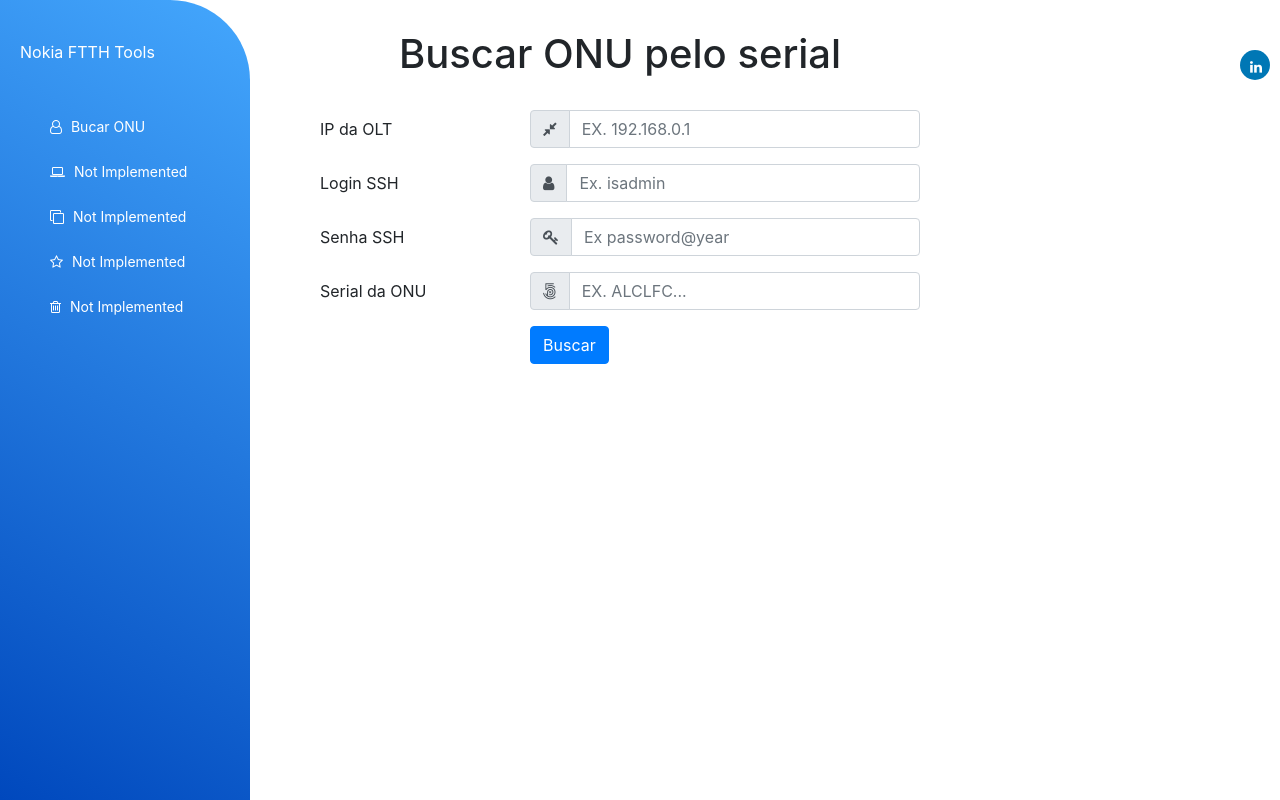
After one commit to felipelirarj/Localizar-ONU-Nokia-na-OLT-Nokia, a Flask app: page /buscar_onu in a window 1280 px wide. The commit adds this page. Run offline with Flask 3, Linux system fonts and the light colour scheme; some libraries are stand-ins or nearby versions.

Commit message:
Initial Commit

```diff
--- a/docker-compose.yml
+++ b/docker-compose.yml
@@ -1,7 +1,7 @@
 version: '3.7'
 
 services:
-  api:
+  web:
     build: .
     command: flask --app /src/app/main.py run --host=0.0.0.0
     volumes:
--- a/src/app/main.py
+++ b/src/app/main.py
@@ -1,7 +1,7 @@
 """
 Module for main project and routes
 """
-from flask import Flask, render_template
+from flask import Flask, render_template, request
 
 app = Flask(__name__,
             template_folder='../templates',
@@ -15,3 +15,14 @@ def index():
     Main webpage
     """
     return render_template('index.html')
+
+@app.route('/buscar_onu',methods=['POST','GET'])
+def search_onu():
+    """
+    Search ONU Method for render webpage
+    """
+    if request.method == 'GET':
+        return render_template('search_onu.html')
+    if request.method == 'POST':
+        print("Chegou post aqui")
+        return render_template('search_onu.html',onu="To aqui")
--- /dev/null
+++ b/src/app/nokia/commands.py
@@ -0,0 +1,6 @@
+"""
+Module for store comands for send in OLT
+"""
+commands_login_ssh = {
+    "login": "login"
+}
--- a/src/static/css/style.css
+++ b/src/static/css/style.css
@@ -14,7 +14,7 @@
  }
 
  aside a {
-   font-size: 12px;
+   font-size: 14px;
    color: #fff;
    display: block;
    padding: 12px;
@@ -78,14 +78,26 @@
  }
 
  .social i:before {
-   width: 14px;
-   height: 14px;
+   width: 30px;
+   height: 30px;
    font-size: 14px;
    position: fixed;
    color: #fff;
    background: #0077B5;
    padding: 10px;
    border-radius: 50%;
-   top:5px;
-   right:5px;
+   top:50px;
+   right:10px;
  }
+ .container-content{
+
+    margin-top: 30px;
+    margin-left: 40vh;
+    max-width: 600px;
+ }
+ .center-text{
+    justify-content: center;
+    align-items: center;
+    text-align: center;
+    position: relative;
+ }
--- a/src/templates/base.html
+++ b/src/templates/base.html
@@ -8,46 +8,47 @@
       <!-- Style CSS -->
       <link rel="stylesheet" href="/static/css/style.css">
 
-      <link href="https://stackpath.bootstrapcdn.com/font-awesome/4.7.0/css/font-awesome.min.css" rel="stylesheet" integrity="sha384-wvfXpqpZZVQGK6TAh5PVlGOfQNHSoD2xbE+QkPxCAFlNEevoEH3Sl0sibVcOQVnN" crossorigin="anonymous">
-
+      <link rel="stylesheet" href="https://stackpath.bootstrapcdn.com/bootstrap/4.1.3/css/bootstrap.min.css">
+      <link rel="stylesheet" href="https://maxcdn.bootstrapcdn.com/font-awesome/4.7.0/css/font-awesome.min.css">
 <link href="https://fonts.googleapis.com/css?family=Roboto&display=swap" rel="stylesheet">
    </head>
    <body>
-
-      <!--$%adsense%$-->
       <main class="cd__main">
-         <!-- Start DEMO HTML (Use the following code into your project)-->
          <aside>
-  <p> Menu </p>
-  <a href="javascript:void(0)">
+  <p> Nokia FTTH Tools </p>
+  <a href="/buscar_onu">
     <i class="fa fa-user-o" aria-hidden="true"></i>
-    My drive
+    Bucar ONU
   </a>
   <a href="javascript:void(0)">
     <i class="fa fa-laptop" aria-hidden="true"></i>
-    Computers
+    Not Implemented
   </a>
   <a href="javascript:void(0)">
     <i class="fa fa-clone" aria-hidden="true"></i>
-    Shared with me
+    Not Implemented
   </a>
   <a href="javascript:void(0)">
     <i class="fa fa-star-o" aria-hidden="true"></i>
-    Starred
+    Not Implemented
   </a>
   <a href="javascript:void(0)">
     <i class="fa fa-trash-o" aria-hidden="true"></i>
-    Trash
+    Not Implemented
   </a>
 </aside>
 
 <div class="social">
-  <a href="https://www.linkedin.com/in/florin-cornea-b5118057/" target="_blank">
+  <a href="https://www.linkedin.com/in/rhennancordeiro/" target="_blank">
     <i class="fa fa-linkedin"></i>
   </a>
 </div>
+  {% block title %}
+  {% endblock %}
+  <div class="container-content">
     {% block content %}
     {% endblock %}
+  </div>
 
       </main>
    </body>
--- /dev/null
+++ b/src/templates/search_onu.html
@@ -0,0 +1,71 @@
+{% extends 'base.html' %}
+
+{% block content %}
+
+<h1 class="center-text">Buscar ONU pelo serial</h1>
+<br>
+
+<form action="/buscar_onu" method="post">
+    <div class="form-group row">
+      <label class="col-4 col-form-label" for="olt_ip">IP da OLT</label>
+      <div class="col-8">
+        <div class="input-group">
+          <div class="input-group-prepend">
+            <div class="input-group-text">
+              <i class="fa fa-compress"></i>
+            </div>
+          </div>
+          <input id="olt_ip" name="olt_ip" placeholder="EX. 192.168.0.1" type="text" class="form-control">
+        </div>
+      </div>
+    </div>
+    <div class="form-group row">
+      <label for="login_ssh" class="col-4 col-form-label">Login SSH</label>
+      <div class="col-8">
+        <div class="input-group">
+          <div class="input-group-prepend">
+            <div class="input-group-text">
+              <i class="fa fa-user"></i>
+            </div>
+          </div>
+          <input id="login_ssh" name="login_ssh" placeholder="Ex. isadmin" type="text" class="form-control">
+        </div>
+      </div>
+    </div>
+    <div class="form-group row">
+      <label for="ssh_pass" class="col-4 col-form-label">Senha SSH</label>
+      <div class="col-8">
+        <div class="input-group">
+          <div class="input-group-prepend">
+            <div class="input-group-text">
+              <i class="fa fa-key"></i>
+            </div>
+          </div>
+          <input id="ssh_pass" name="ssh_pass" placeholder="Ex password@year" type="text" class="form-control">
+        </div>
+      </div>
+    </div>
+    <div class="form-group row">
+      <label for="serial" class="col-4 col-form-label">Serial da ONU</label>
+      <div class="col-8">
+        <div class="input-group">
+          <div class="input-group-prepend">
+            <div class="input-group-text">
+              <i class="fa fa-500px"></i>
+            </div>
+          </div>
+          <input id="serial" name="serial" placeholder="EX. ALCLFC..." type="text" class="form-control">
+        </div>
+      </div>
+    </div>
+    <div class="form-group row">
+      <div class="offset-4 col-8">
+        <button name="submit" type="submit" class="btn btn-primary">Buscar</button>
+      </div>
+    </div>
+  </form>
+
+  {% if onu is defined %}
+    <p>ONU Encontrada</p>
+  {%endif %}
+{% endblock %}
```
Also changed, not shown: requirements.txt (+14 -0 lines), src/app/nokia/facade.py (added, +11 -0 lines), src/app/nokia/service.py (added, +60 -0 lines), src/templates/index.html (+5 -2 lines), src/app/nokia/models.py (added), 1 other file.
